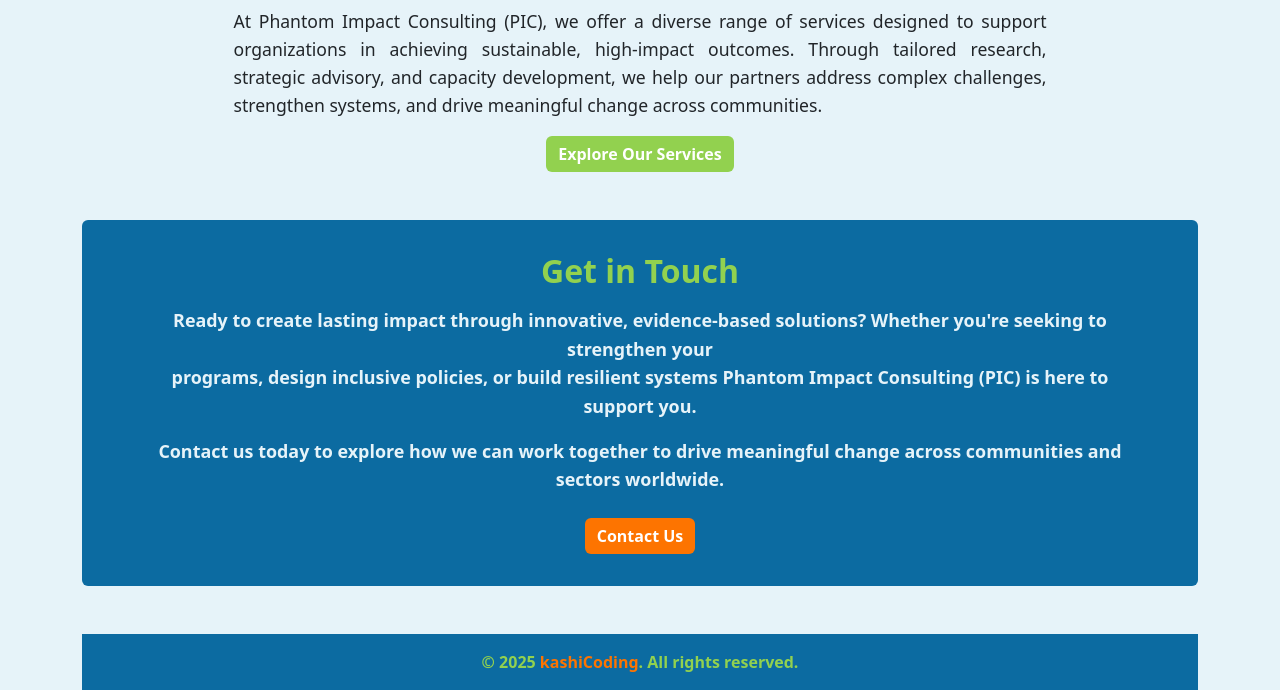
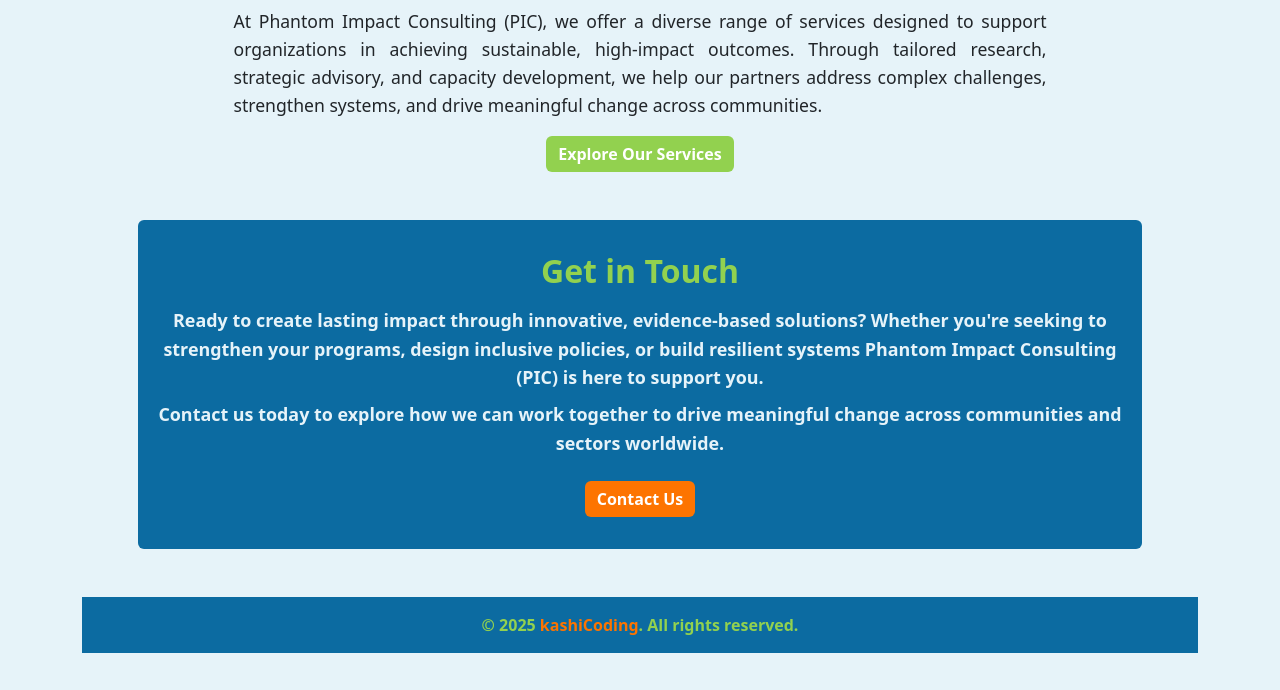
Before and after one commit to kashik09/OfficialPIC-Consulting, a PHP site: page / in a window 1280 px wide. Shown: the part 963-1653 px from the top of the page. After the commit the page ends 1616 px from the top, so only its background shows below. Run offline with PHP 8.4, Linux system fonts and the light colour scheme.

Commit message:
Update contact section paragraph format - Update text box width - Reduce box size

```diff
--- a/index.html
+++ b/index.html
@@ -580,12 +580,12 @@
                 </div>
             </div>
         </div>
-        <section class="contact-section rounded py-4">
+        <section class="contact-section rounded py-4 mx-auto">
             <div class="container text-center">
                 <h2 class="contact-section-header fw-bold mb-3 mt-2">Get in Touch</h2>
                 <div class="row justify-content-center">
                     <div class="col-md-11">
-                        <p class="mb-3 contact-section-text">Ready to create lasting impact through innovative, evidence-based solutions? Whether you're seeking to strengthen your <br> programs, design inclusive policies, or build resilient systems Phantom Impact Consulting (PIC) is here to support you.</p>
+                        <p class="mb-2 contact-section-text">Ready to create lasting impact through innovative, evidence-based solutions? Whether you're seeking to strengthen your programs, design inclusive policies, or build resilient systems Phantom Impact Consulting (PIC) is here to support you.</p>
                         <p class="mb-4 contact-section-text">Contact us today to explore how we can work together to drive meaningful change across communities and sectors worldwide.</p>
                     </div>
                 </div>
--- a/public/css/style.css
+++ b/public/css/style.css
@@ -404,6 +404,12 @@ img.placeholder {
 .contact-section {
     background-color: #0c6ba1;
     text-align: center;
+    width: 70rem;
+    max-width: 90%;
+}
+
+.col-md-11 {
+    width: 68.4rem !important;
 }
 
 .contact-section-header {
```
